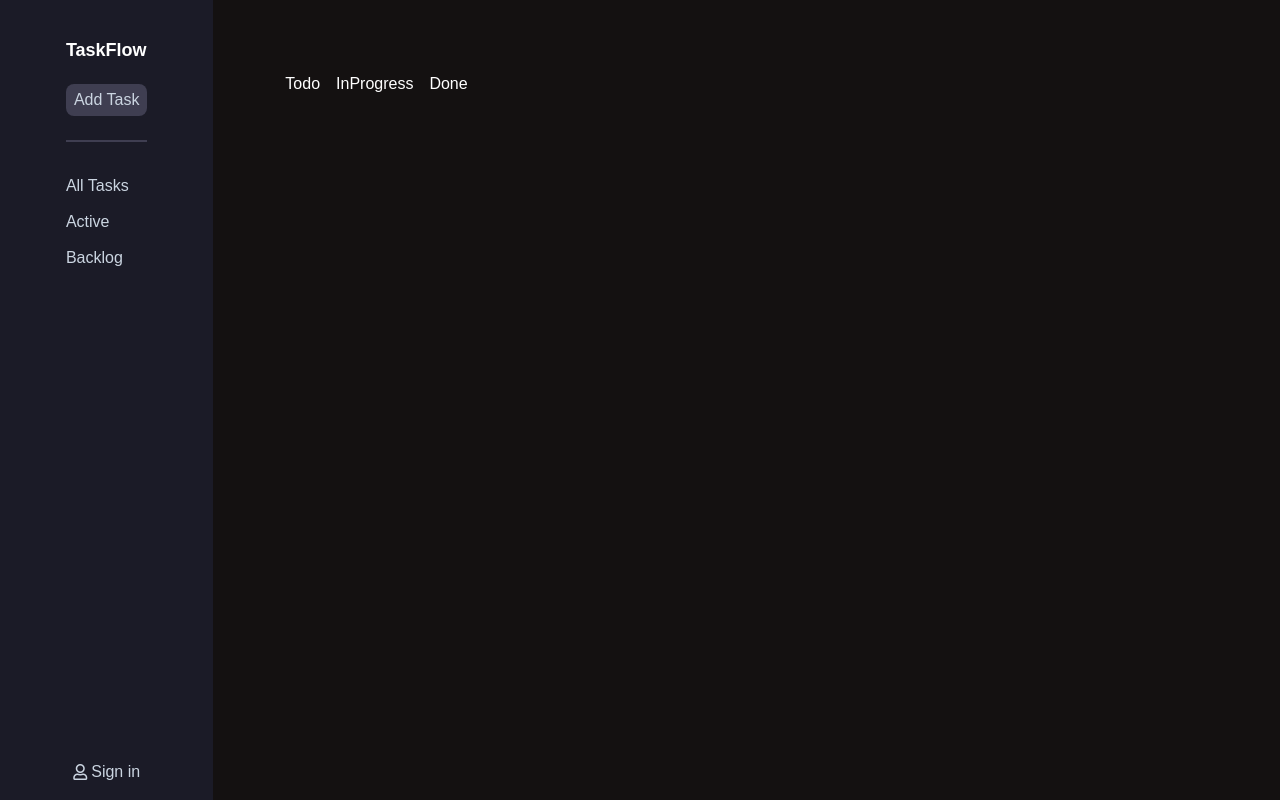
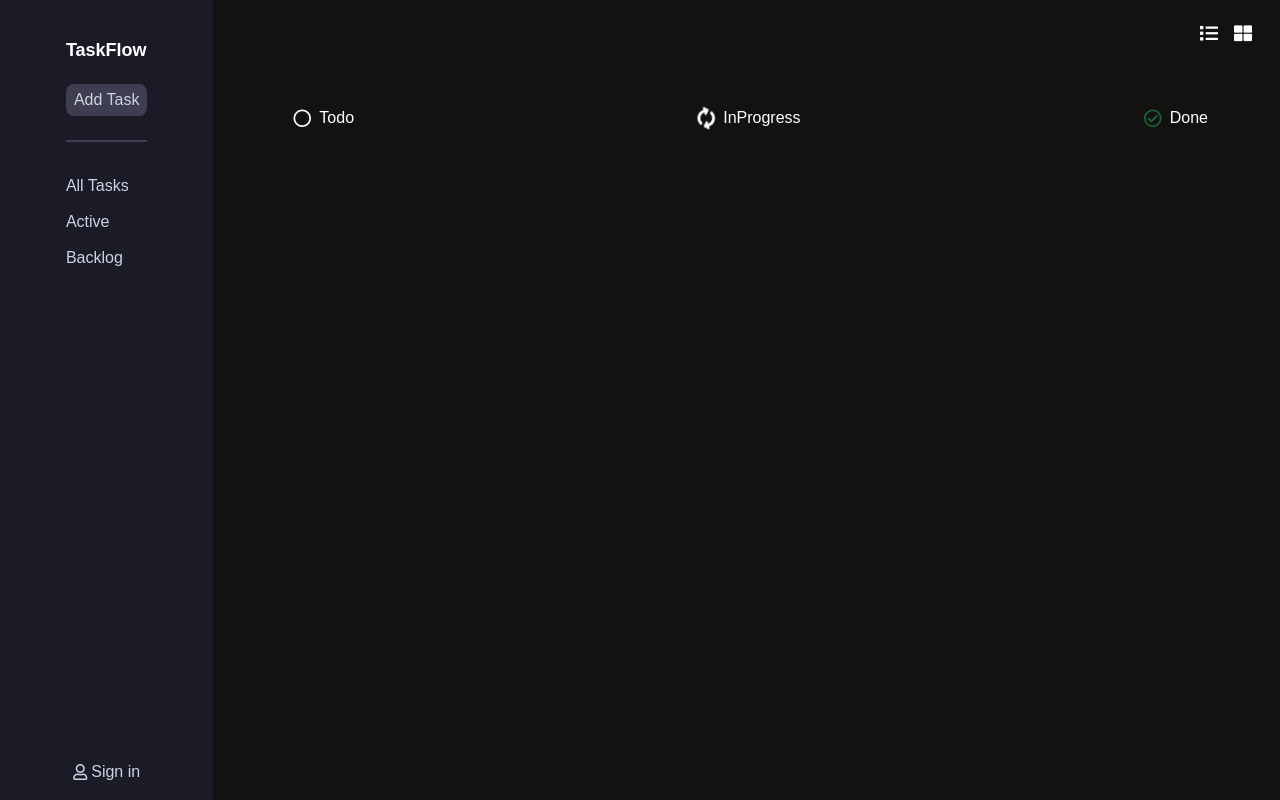
Before and after one commit to Makaan-Mates/TaskFlow, a React (Create React App) app: page / in a window 1280 px wide. Built offline with nearby package versions, Linux system fonts and the light colour scheme.

Commit message:
Body Icons added

```diff
--- a/src/App.css
+++ b/src/App.css
@@ -1,3 +1,13 @@
 @tailwind base;
 @tailwind components;
 @tailwind utilities;
+
+@keyframes spin-slow {
+  to {
+    transform: rotate(360deg);
+  }
+}
+
+.animate-spin-slow {
+  animation: spin-slow 3s linear infinite; /* Adjust the duration as per your preference */
+}
--- a/src/components/Body.js
+++ b/src/components/Body.js
@@ -5,12 +5,21 @@ import Todo from './Todo'
 const Body = () => {
   return (
     <>
-      <div className="w-10/12 h-screen flex   text-lg bg-[#141111] text-white">
-        <div className='flex m-16 justify-between'>
-
-          <Todo />
-          <InProgress />
-          <Done />
+      <div className="w-10/12 h-screen flex flex-col items-center  text-lg bg-[#141111] text-white">
+        <div className="mt-4 mr-2 px-4 py-2 w-[100%] flex justify-end ">
+          <i className="fas fa-list mx-2 cursor-pointer"></i>
+          <i className="fas fa-th-large mx-2 cursor-pointer"></i>{' '}
+        </div>
+        <div className="flex w-[100%] my-8 mx-28 p-4 justify-between">
+          <div className="mx-12 ">
+            <Todo />
+          </div>
+          <div className="mx-12">
+            <InProgress />
+          </div>
+          <div className="mx-12">
+            <Done />
+          </div>
         </div>
       </div>
     </>
--- a/src/components/Done.js
+++ b/src/components/Done.js
@@ -1,10 +1,14 @@
-const Done = ()=>{
-    return(
+const Done = () => {
+  return (
+    <div className="m-2">
+      <span className="flex items-center">
+        <i className="far fa-check-circle mx-2 text-green-800 "></i>
+        <h2 className="text-base ">Done</h2>
+      </span>
 
-       <div className="m-2">
-           <h2 className="text-base ">Done</h2>
-       </div>
-    )
-   }
+      {/* <Tasks /> */}
+    </div>
+  )
+}
 
-   export default Done
+export default Done
--- a/src/components/InProgress.js
+++ b/src/components/InProgress.js
@@ -1,10 +1,14 @@
-const InProgress = ()=>{
-    return(
+const InProgress = () => {
+  return (
+    <div className="m-2">
+      <span className="flex items-center">
+        <i className="fas fa-sync-alt mx-2 animate-spin-slow"></i>
+        <h2 className="text-base ">InProgress</h2>
+      </span>
 
-       <div className="m-2">
-           <h2 className="text-base ">InProgress</h2>
-       </div>
-    )
-   }
+      {/* <Tasks /> */}
+    </div>
+  )
+}
 
-   export default InProgress
+export default InProgress
--- a/src/components/Todo.js
+++ b/src/components/Todo.js
@@ -1,10 +1,14 @@
-const Todo = ()=>{
- return(
+const Todo = () => {
+  return (
+    <div className="m-2">
+      <span className="flex items-center">
+        <i className="far fa-circle mx-2"></i>
+        <h2 className="text-base ">Todo</h2>
+      </span>
 
-    <div className="m-2">
-        <h2 className="text-base ">Todo</h2>
+      {/* <Tasks /> */}
     </div>
- )
+  )
 }
 
 export default Todo
--- a/tailwind.config.js
+++ b/tailwind.config.js
@@ -1,13 +1,19 @@
 /** @type {import('tailwindcss').Config} */
 module.exports = {
-  content: [
-    "./src/**/*.{js,jsx,ts,tsx,svg}",
-  ],
+  content: ['./src/**/*.{js,jsx,ts,tsx,svg}'],
   theme: {
     extend: {},
     fontFamily: {
       sans: ['ProximaNova', 'arial', 'Helvetica Neue', 'sans-serif'],
     },
   },
-  plugins: [],
+  plugins: [
+    function ({ addUtilities }) {
+      addUtilities({
+        '.animate-spin-slow': {
+          animationDuration: '2s', // Adjust the duration as per your preference
+        },
+      })
+    },
+  ],
 }
```
